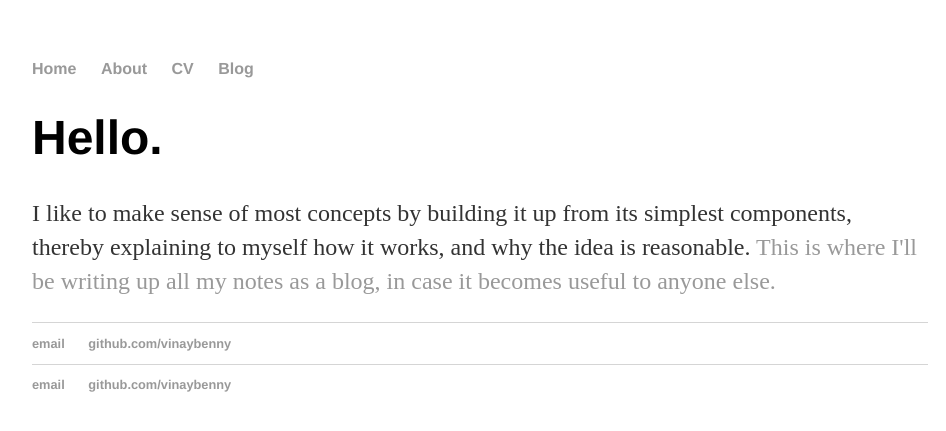
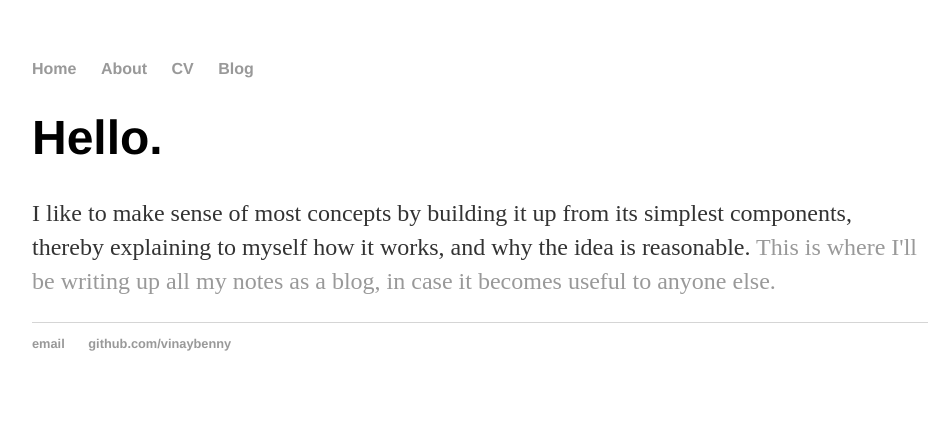
Before and after one commit to vinaybenny/vinaybenny.github.io, a Jekyll site: the page built from index.html, in a window 1280 px wide. Shown: the top 431 px of the page, without its empty margins (160-1106 px from the left). Built offline with Jekyll 4.4.1, drawn with Linux system fonts in a browser that asks for light colours.

Commit message:
Update index.html

```diff
--- a/index.html
+++ b/index.html
@@ -7,12 +7,3 @@ title: Building it from Scratch.
 				<p>I like to make sense of most concepts by building it up from its simplest components, thereby explaining to myself how it works, and why the idea is reasonable.
         <a href="/about">This is where I'll be writing up all my notes as a blog, in case it becomes useful to anyone else.</a></p>
     		</div><!-- /.blurb -->
-		</div><!-- /.container -->
-		<footer>
-    		<ul>
-        		<li><a href="mailto:vinaybenny@gmail.com">email</a></li>
-        		<li><a href="https://github.com/vinaybenny">github.com/vinaybenny</a></li>
-			</ul>
-		</footer>
-	</body>
-</html>
```
